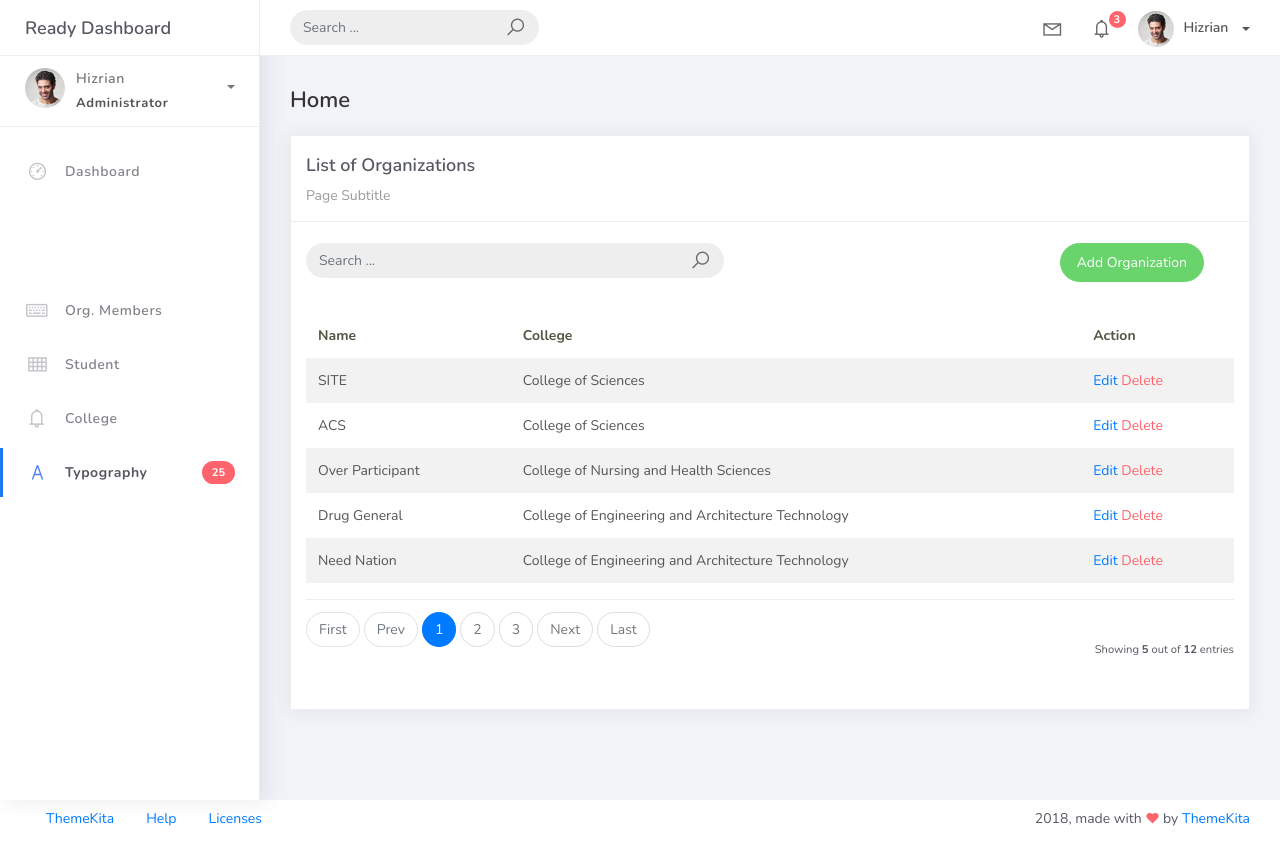
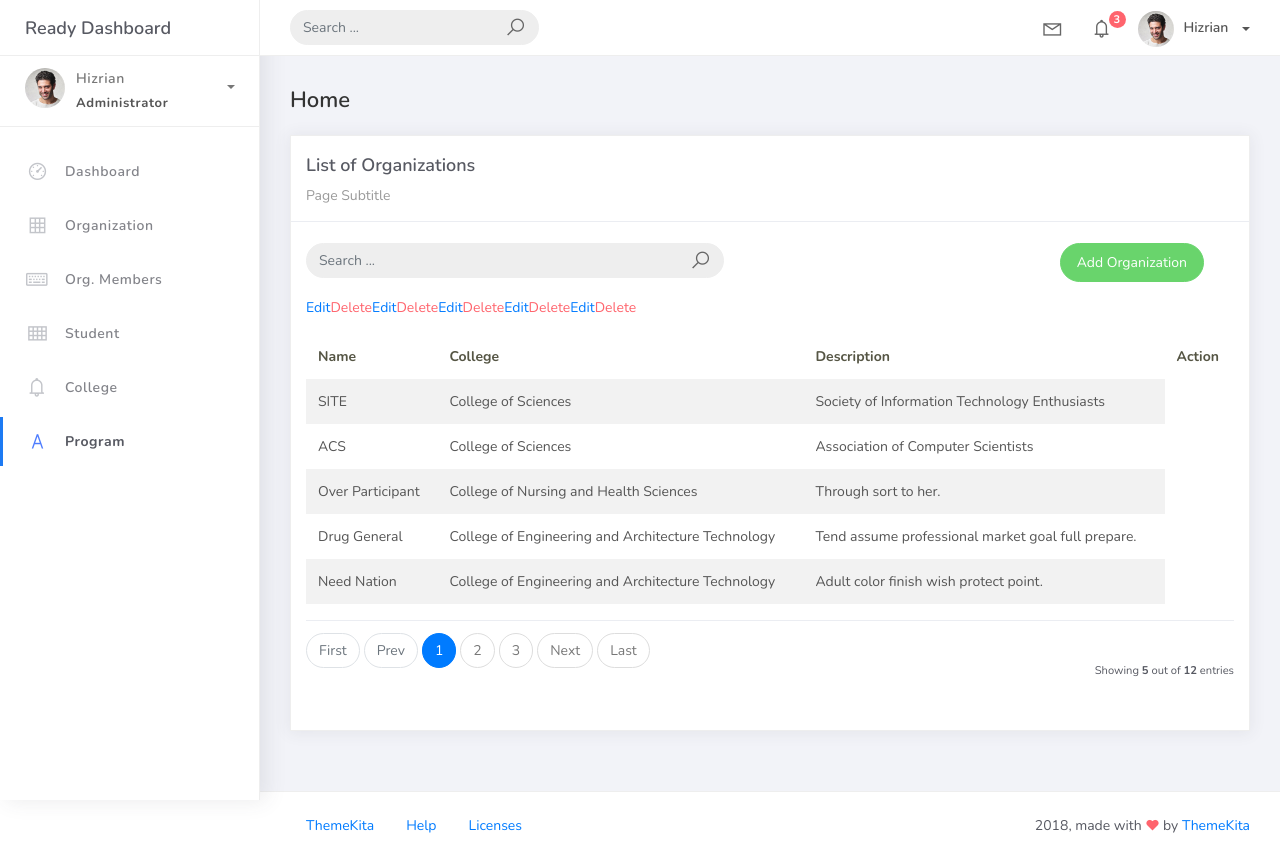
Before and after one commit to astalkb/PSUSphere, a Django app: page /organization_list in a window 1280 px wide. Before the commit the page ends 826 px from the top, so only its background shows below. Run offline with Django 5.2, Linux system fonts and the light colour scheme; data comes from the database, SQL or seed files in the repository; both versions use the stored data as it was after the commit; some libraries are stand-ins or nearby versions.

Commit message:
Fixed & rename the error for base.html,  org_del.html, org_list.html, and views.py

```diff
--- a/studentorg/views.py
+++ b/studentorg/views.py
@@ -4,7 +4,6 @@
 from studentorg.models import Organization
 from studentorg.forms import OrganizationForm
 from django.urls import reverse_lazy
-template_name = "home.html"
 
 class OrganizationList(ListView):
      model = Organization
@@ -13,10 +12,10 @@
      paginate_by = 5
 
 class HomePageView(ListView):
-    model = Organization
-    context_object_name = 'home'
-    template_name = "home.html"
-    paginate_by = 5
+     model = Organization
+     context_object_name = 'home'
+     template_name = "home.html"
+     paginate_by = 5
 
 class OrganizationCreateView(CreateView):
      model = Organization
--- a/templates/base.html
+++ b/templates/base.html
@@ -174,7 +174,7 @@
 							</a>
 						</li>
 						<li class="nav-item">
-							<a href="{% url 'organization-list' %}"></a>
+							<a href="{% url 'organization-list' %}">
 								<i class="la la-table"></i>
 								<p>Organization</p>
 							</a>
@@ -200,18 +200,15 @@
 						<li class="nav-item active">
 							<a href="typography.html">
 								<i class="la la-font"></i>
-								<p>Typography</p>
-								<span class="badge badge-danger">25</span>
+								<p>Program</p>
 							</a>
 						</li>
-
 					</ul>
 				</div>
 			</div>
 			<div class="main-panel">
 						{% block content %}
 						{% endblock %}
-				</div>
 				<footer class="footer">
 					<div class="container-fluid">
 						<nav class="pull-left">
--- a/templates/org_list.html
+++ b/templates/org_list.html
@@ -37,6 +37,7 @@
                  <tr>
                    <th scope="col">Name</th>
                    <th scope="col">College</th>
+                   <th scope="col">Description</th>
                    <th scope="col">Action</th>
                  </tr>
                </thead>
@@ -45,7 +46,7 @@
                  <tr>
                    <td>{{ object.name }}</td>
                    <td>{{ object.college }}</td>
-                   <td>
+                   <td>{{ object.description }}</td>
                     <a href="organization_list/{{ object.id }}">Edit</a>
                     <a href="organization_list/{{ object.id }}/delete" class="text-danger">Delete</a>
                    </td>
```
Also changed, not shown: db.sqlite3, templates/org_del.html (renamed from templates/org_delete.html).
